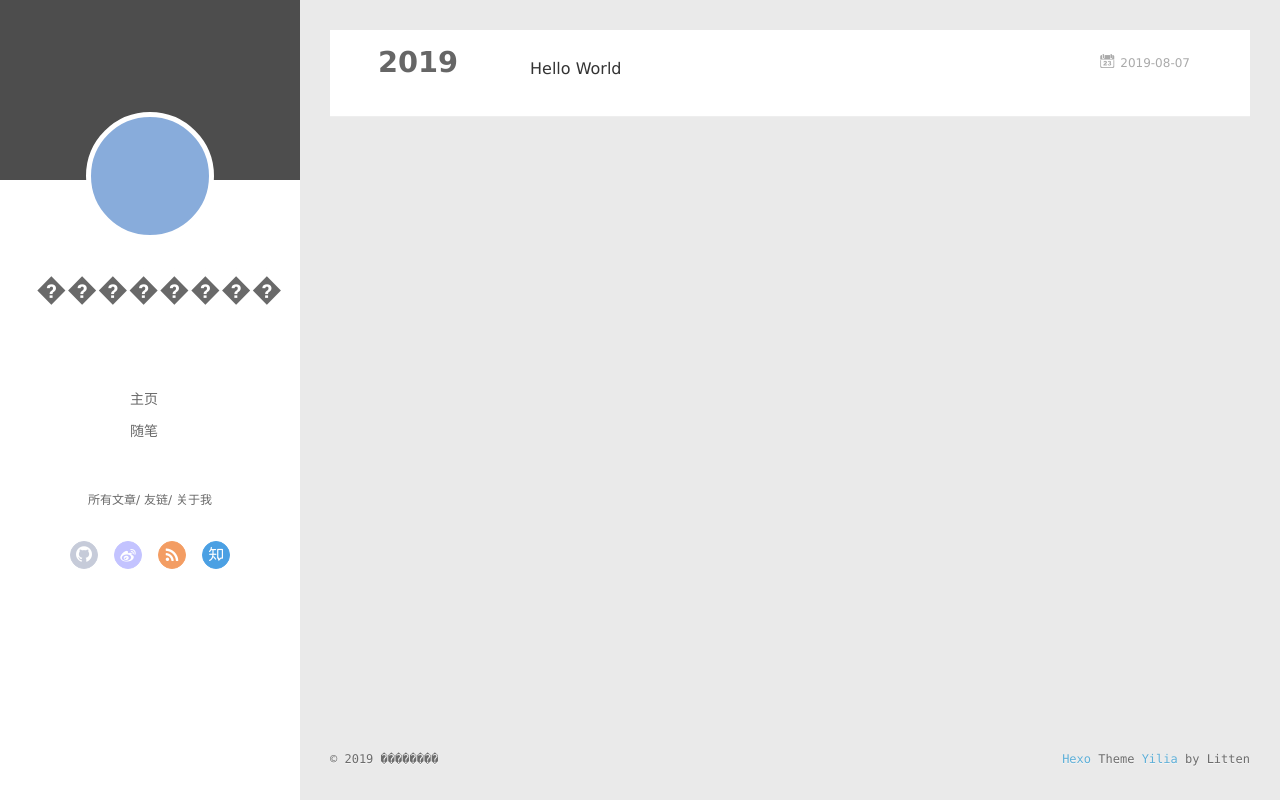
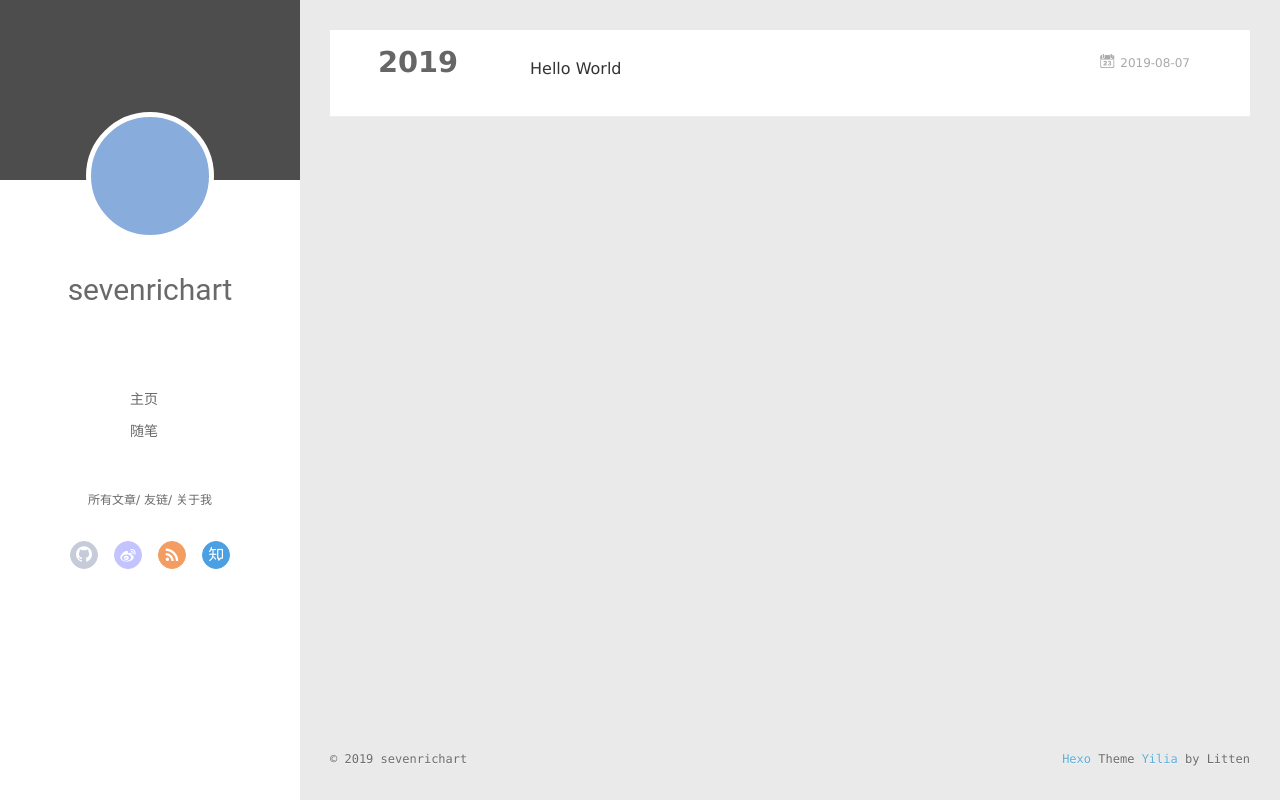
Before and after one commit to sevenrichart/sevenrichart.github.io, a plain HTML site: page archives/2019/08/index.html in a window 1280 px wide. Drawn offline with Linux system fonts and the light colour scheme; some packages are replaced by stand-ins of ours; no server answers; a script that the page names is missing; some icons are missing.

Commit message:
Site updated: 2019-08-07 15:37:13

```diff
--- a/archives/2019/08/index.html
+++ b/archives/2019/08/index.html
@@ -6,17 +6,17 @@
   <meta name="renderer" content="webkit">
   <meta http-equiv="X-UA-Compatible" content="IE=edge">
   <link rel="dns-prefetch" href="http://yoursite.com">
-  <title>Archives: 2019/8 | �������յĲ���</title>
+  <title>Archives: 2019/8 | sevenrichart</title>
   <meta name="viewport" content="width=device-width, initial-scale=1, maximum-scale=1">
   <meta property="og:type" content="website">
-<meta property="og:title" content="�������յĲ���">
+<meta property="og:title" content="sevenrichart">
 <meta property="og:url" content="http://yoursite.com/archives/2019/08/index.html">
-<meta property="og:site_name" content="�������յĲ���">
-<meta property="og:locale" content="en">
+<meta property="og:site_name" content="sevenrichart">
+<meta property="og:locale" content="cn">
 <meta name="twitter:card" content="summary">
-<meta name="twitter:title" content="�������յĲ���">
+<meta name="twitter:title" content="sevenrichart">
 
-    <link rel="alternative" href="/atom.xml" title="�������յĲ���" type="application/atom+xml">
+    <link rel="alternative" href="/atom.xml" title="sevenrichart" type="application/atom+xml">
 
 
     <link rel="icon" href="/favicon.png">
@@ -46,7 +46,7 @@
 			<img src="" class="js-avatar">
 		</a>
 		<hgroup>
-		  <h1 class="header-author"><a href="/">��������</a></h1>
+		  <h1 class="header-author"><a href="/">sevenrichart</a></h1>
 		</hgroup>
 
 
@@ -104,7 +104,7 @@
 				<img src="" class="js-avatar">
 			</div>
 			<hgroup>
-			  <h1 class="header-author js-header-author">��������</h1>
+			  <h1 class="header-author js-header-author">sevenrichart</h1>
 			</hgroup>
 
 
@@ -202,7 +202,7 @@
   <div class="outer">
     <div id="footer-info">
     	<div class="footer-left">
-    		&copy; 2019 ��������
+    		&copy; 2019 sevenrichart
     	</div>
       	<div class="footer-right">
       		<a href="http://hexo.io/" target="_blank">Hexo</a>  Theme <a href="https://github.com/litten/hexo-theme-yilia" target="_blank">Yilia</a> by Litten
```
Also changed, not shown: 2019/08/07/hello-world/index.html (+7 -7 lines), archives/2019/index.html (+9 -9 lines), archives/index.html (+9 -9 lines), index.html (+9 -9 lines).
